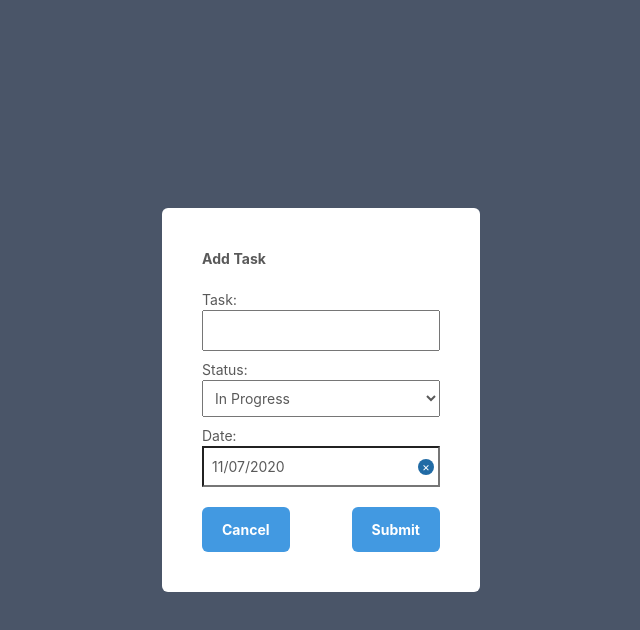
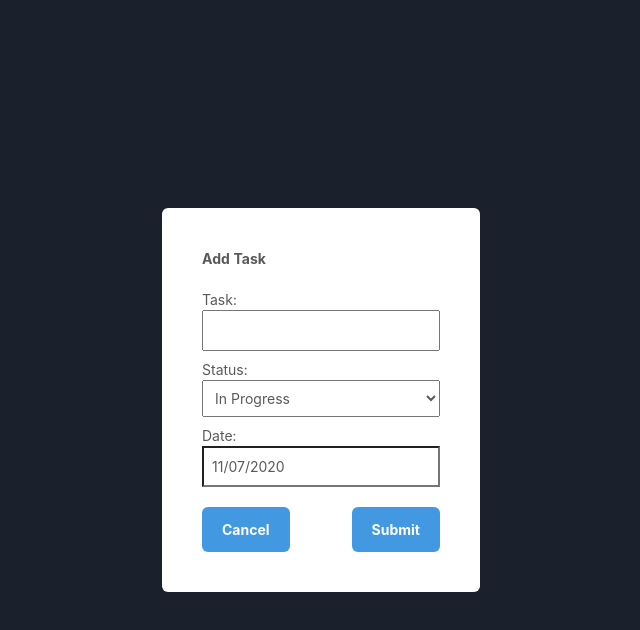
Before and after one commit to sahelhamed/todo-app, a React (Create React App) app: page / in a window 1280 px wide. Both pictures are taken after a click on the button "Add Task". Shown: the top 630 px of the page, without its empty margins (319-959 px from the left). Built offline with nearby package versions, Linux system fonts and the light colour scheme.

Commit message:
chore: some minor style refactoring

```diff
--- a/src/components/Modal.tsx
+++ b/src/components/Modal.tsx
@@ -21,7 +21,7 @@ const Modal = ({
   onClose,
 }: Props): ReactElement => {
   return isOpen ? (
-    <div className="fixed top-0 right-0 bottom-0 left-0 flex justify-center items-center bg-gray-700">
+    <div className="fixed top-0 right-0 bottom-0 left-0 flex justify-center items-center bg-gray-900">
       <div className="p-10 bg-white rounded-md">
         <div className="mb-5 font-bold">{title}</div>
         <div>{children}</div>
--- a/src/constants/text.tsx
+++ b/src/constants/text.tsx
@@ -4,6 +4,7 @@ export const STATUS = 'Status';
 export const DATE = 'Date';
 export const TIME = 'Time';
 export const ADD_TASK = 'Add Task';
+export const EDIT_TASK = 'Edit Task';
 export const SUBMIT = 'Submit';
 export const CANCEL = 'Cancel';
 export const TODO = 'To Do';
--- a/src/containers/ToDos/components/AddTodosForm.tsx
+++ b/src/containers/ToDos/components/AddTodosForm.tsx
@@ -61,7 +61,7 @@ const AddTodosForm = ({ formData, setFormData }: Props): ReactElement => {
             handleOnChange(date.toString(), 'date')
           }
           selected={formData.date}
-          isClearable
+          isClearable={false}
         />
       </div>
     </>
--- a/src/containers/ToDos/index.tsx
+++ b/src/containers/ToDos/index.tsx
@@ -23,6 +23,7 @@ import {
   DAY,
   WEEK,
   YEAR,
+  EDIT_TASK,
 } from '../../constants/text';
 import COLUMN_TYPE_KEYS from '../../constants/constants';
 // Models
@@ -244,7 +245,7 @@ const ToDos = (): ReactElement => {
       <GroupButtons buttons={buttons} className="self-end" />
       <Modal
         isOpen={isModalOpen}
-        title={ADD_TASK}
+        title={formData.id ? EDIT_TASK : ADD_TASK}
         onSubmit={addTodo}
         onClose={closeModal}
       >
```
